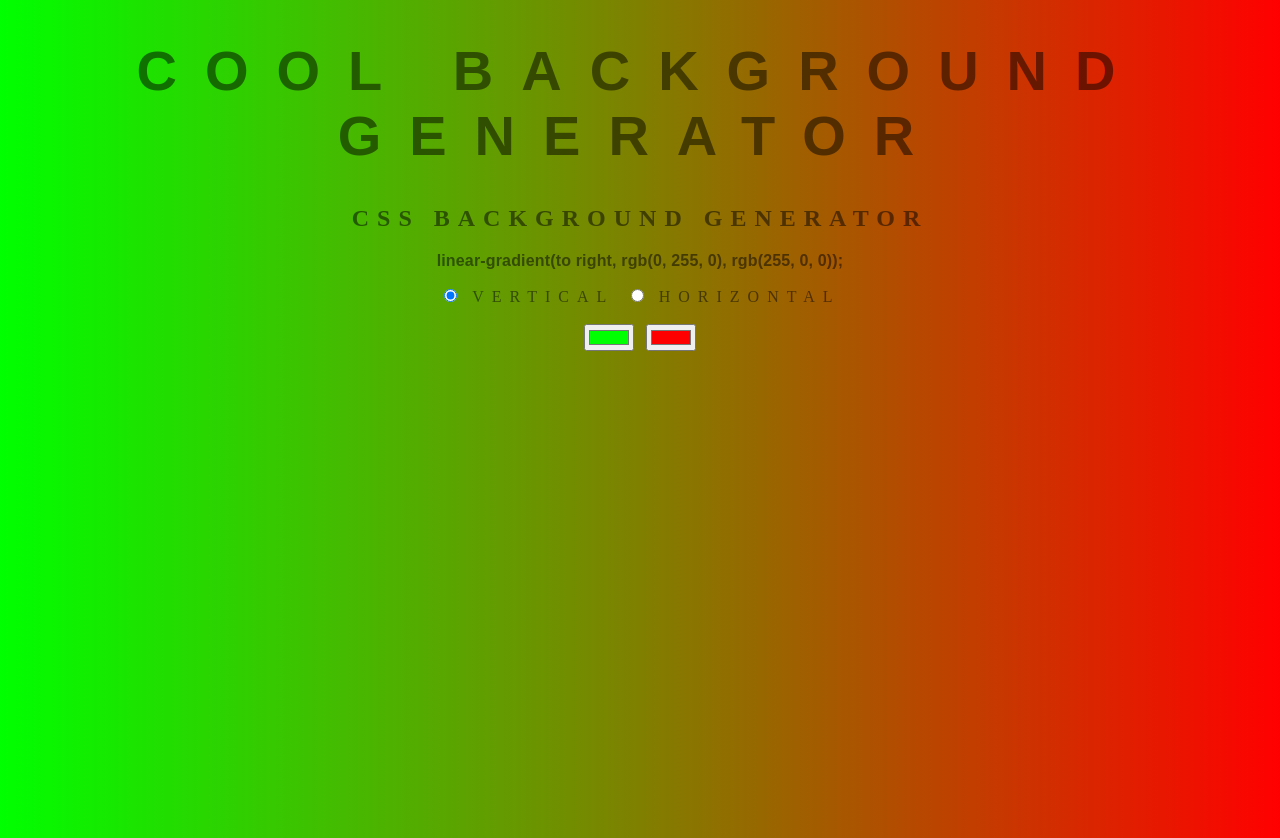
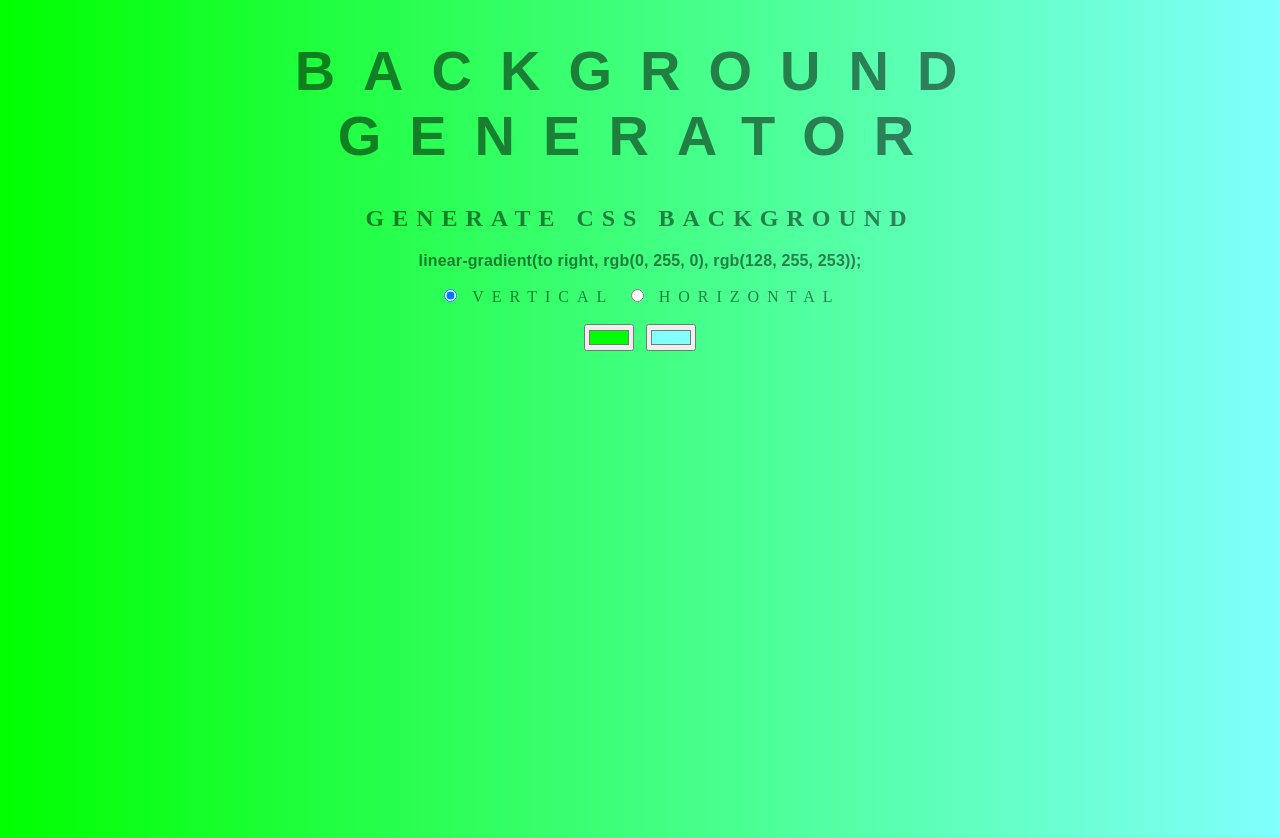
Before and after one commit to 94toman/background-generator, a plain HTML site: page index.html in a window 1280 px wide. Drawn offline with Linux system fonts and the light colour scheme.

Commit message:
Minor changes, code cleanup

```diff
--- a/index.html
+++ b/index.html
@@ -5,18 +5,23 @@
 	<link rel="stylesheet" type="text/css" href="style.css">
 </head>
 <body id="gradient">
-	<h1>Cool Background Generator</h1>
+	<h1>Background Generator</h1>
 
-	<h2>CSS Background generator</h2>
-	<h3>linear-gradient(to right, #00ff00, #ff0000);</h3>
+
+
+	<h2>Generate CSS Background</h2>
+	<h3>linear-gradient(to right, #00ff00, #80fffd);</h3>
 
 	<input type="radio" id="vertical" name="direction" value="vertical" onclick="updateBackground()" checked="checked">
 	<label for="vertical">Vertical</label>
 	<input type="radio" id="horizontal" name="direction" onclick="updateBackground()" value="horizontal">
 	<label for="horizontal">Horizontal</label><br><br>
 
+
 	<input id="color1" type="color" name="color1" value="#00ff00">
-	<input id="color2" type="color" name="color2" value="#ff0000">
+	<input id="color2" type="color" name="color2" value="#80fffd">
+
+
 
 	<script type="text/javascript" src="script.js"></script>
 </body>
```
Also changed, not shown: script.js (line endings or trailing spaces), style.css (line endings or trailing spaces).
